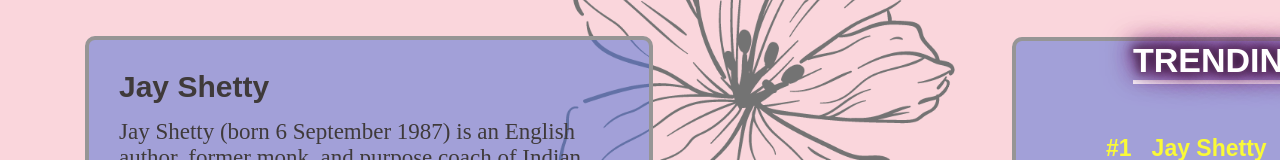
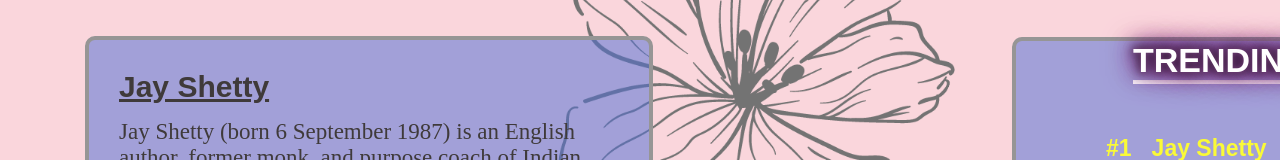
Before and after one commit to Magnesiaworld/Hacktoberfest_2021, a plain HTML site: page bloging_website/index.html in a window 1280 px wide. Shown: the part 342-502 px from the top of the page. Drawn offline with Linux system fonts and the light colour scheme.

Commit message:
Update blog.css

```diff
--- a/bloging_website/blog.css
+++ b/bloging_website/blog.css
@@ -514,3 +514,6 @@ p {
     height: 400px;
     width: 512px;
 }
+.conthead{
+    text-decoration: underline;
+}
```
